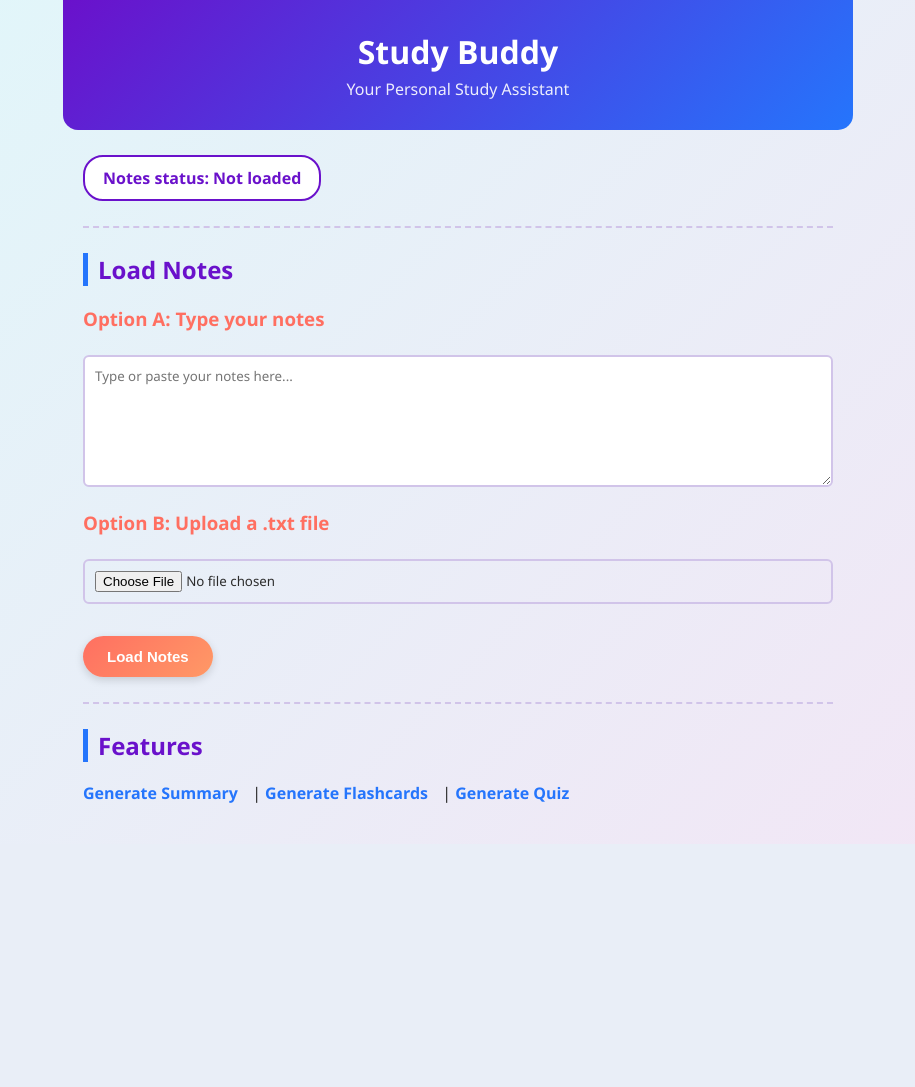
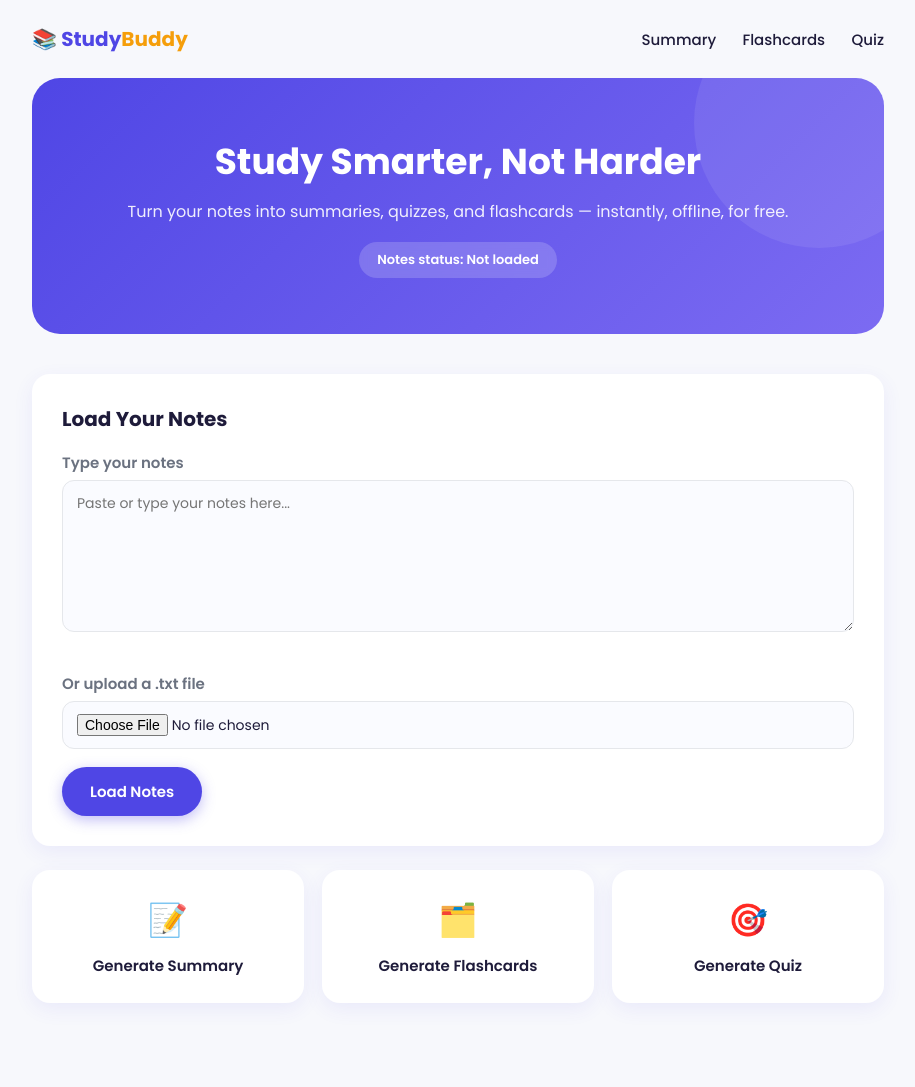
Before and after one commit to huzaifa2044/STUDYBUDDY, a Flask app: page / in a window 1280 px wide. Shown: the whole page, without its empty margins (182-1097 px from the left). Before the commit the page ends 803 px from the top, so only its background shows below. Run offline with Flask 3, Linux system fonts and the light colour scheme.

Commit message:
Updated UI design and quiz logic

```diff
--- a/app.py
+++ b/app.py
@@ -80,6 +80,5 @@ def quiz_submit():
 
     return render_template("quiz_result.html", score=score, total=total, results=results)
 
-
 if __name__ == "__main__":
-    app.run(debug=True)
+    app.run(debug=True, host="0.0.0.0", port=5000)
--- a/static/style.css
+++ b/static/style.css
@@ -1,108 +1,236 @@
-body {
-    font-family: 'Segoe UI', Arial, sans-serif;
-    max-width: 750px;
-    margin: 0 auto;
-    padding: 0 20px 40px 20px;
-    background: linear-gradient(135deg, #e0f7fa, #f3e5f5);
-    color: #2c2c2c;
+@import url('https://fonts.googleapis.com/css2?family=Poppins:wght@400;500;600;700&display=swap');
+
+:root {
+    --primary: #4f46e5;
+    --primary-dark: #4338ca;
+    --accent: #f59e0b;
+    --bg: #f7f8fc;
+    --card-bg: #ffffff;
+    --text-dark: #1e1b3a;
+    --text-muted: #6b7280;
+    --radius: 18px;
 }
 
-.header-banner {
-    background: linear-gradient(135deg, #6a11cb, #2575fc);
-    color: white;
-    padding: 30px 25px;
-    margin: 0 -20px 25px -20px;
-    border-radius: 0 0 15px 15px;
-    text-align: center;
+* {
+    box-sizing: border-box;
 }
 
-.header-banner h1 {
-    color: white;
+body {
+    font-family: 'Poppins', 'Segoe UI', Arial, sans-serif;
     margin: 0;
-    font-size: 32px;
+    background: var(--bg);
+    color: var(--text-dark);
 }
 
-.header-banner p {
-    margin: 5px 0 0 0;
-    opacity: 0.9;
+.container {
+    max-width: 900px;
+    margin: 0 auto;
+    padding: 0 24px 60px 24px;
 }
 
-h2 {
-    color: #6a11cb;
-    border-left: 5px solid #2575fc;
-    padding-left: 10px;
+/* NAVBAR */
+.navbar {
+    display: flex;
+    justify-content: space-between;
+    align-items: center;
+    max-width: 900px;
+    margin: 0 auto;
+    padding: 24px;
 }
 
-h3 {
-    color: #ff6f61;
+.navbar .logo {
+    font-size: 20px;
+    font-weight: 700;
+    color: var(--primary);
 }
 
+.navbar .logo span {
+    color: var(--accent);
+}
+
+.navbar a {
+    color: var(--text-dark);
+    text-decoration: none;
+    font-weight: 500;
+    margin-left: 22px;
+    font-size: 15px;
+}
+
+.navbar a:hover {
+    color: var(--primary);
+}
+
+/* HERO */
+.hero {
+    background: linear-gradient(135deg, var(--primary), #7c6bf2);
+    border-radius: 28px;
+    padding: 56px 40px;
+    text-align: center;
+    color: white;
+    margin-bottom: 40px;
+    position: relative;
+    overflow: hidden;
+}
+
+.hero::before {
+    content: "";
+    position: absolute;
+    width: 250px;
+    height: 250px;
+    background: rgba(255,255,255,0.08);
+    border-radius: 50%;
+    top: -80px;
+    right: -60px;
+}
+
+.hero h1 {
+    font-size: 36px;
+    margin: 0 0 10px 0;
+    font-weight: 700;
+}
+
+.hero p {
+    font-size: 16px;
+    opacity: 0.9;
+    margin: 0;
+}
+
+.badge {
+    display: inline-block;
+    margin-top: 18px;
+    background: rgba(255,255,255,0.18);
+    padding: 8px 18px;
+    border-radius: 30px;
+    font-size: 13px;
+    font-weight: 600;
+    backdrop-filter: blur(4px);
+}
+
+/* PAGE HEADER (non-home pages) */
+.page-header {
+    text-align: center;
+    margin-bottom: 36px;
+}
+
+.page-header h1 {
+    font-size: 30px;
+    color: var(--primary);
+    margin-bottom: 4px;
+}
+
+/* CARD / SECTION */
+.section-card {
+    background: var(--card-bg);
+    border-radius: var(--radius);
+    padding: 30px;
+    margin-bottom: 24px;
+    box-shadow: 0 6px 20px rgba(79, 70, 229, 0.08);
+}
+
+.section-card h2 {
+    margin-top: 0;
+    font-size: 20px;
+    color: var(--text-dark);
+}
+
+.section-card h3 {
+    font-size: 15px;
+    color: var(--text-muted);
+    font-weight: 600;
+    margin-bottom: 6px;
+}
+
+/* FORM ELEMENTS */
 textarea, input[type="text"], input[type="file"] {
     width: 100%;
-    padding: 10px;
-    margin-top: 5px;
-    box-sizing: border-box;
+    padding: 12px 14px;
+    border-radius: 12px;
+    border: 1.5px solid #e5e7eb;
     font-family: inherit;
-    border: 2px solid #d1c4e9;
-    border-radius: 6px;
+    font-size: 14px;
+    margin-bottom: 18px;
+    background: #fafbff;
 }
 
 textarea:focus, input[type="text"]:focus {
     outline: none;
-    border-color: #6a11cb;
+    border-color: var(--primary);
+    background: white;
 }
 
 button {
-    background: linear-gradient(135deg, #ff6f61, #ff9966);
+    background: var(--primary);
     color: white;
     border: none;
-    padding: 12px 24px;
-    border-radius: 25px;
+    padding: 13px 28px;
+    border-radius: 30px;
     cursor: pointer;
     font-size: 15px;
-    font-weight: bold;
-    margin-top: 10px;
-    box-shadow: 0 3px 8px rgba(0,0,0,0.15);
+    font-weight: 600;
+    font-family: inherit;
+    box-shadow: 0 4px 14px rgba(79, 70, 229, 0.35);
 }
 
 button:hover {
-    background: linear-gradient(135deg, #ff5a4d, #ff8952);
+    background: var(--primary-dark);
 }
 
-a {
-    color: #2575fc;
-    text-decoration: none;
-    font-weight: bold;
-    margin-right: 10px;
+/* FEATURE GRID */
+.feature-grid {
+    display: grid;
+    grid-template-columns: repeat(3, 1fr);
+    gap: 18px;
+    margin-bottom: 24px;
 }
 
-a:hover {
+.feature-card {
+    background: var(--card-bg);
+    border-radius: var(--radius);
+    padding: 26px 18px;
+    text-align: center;
+    text-decoration: none;
+    color: var(--text-dark);
+    box-shadow: 0 6px 20px rgba(79, 70, 229, 0.08);
+    transition: transform 0.15s ease;
+}
+
+.feature-card:hover {
+    transform: translateY(-4px);
+}
+
+.feature-card .icon {
+    font-size: 32px;
+    margin-bottom: 10px;
+}
+
+.feature-card .title {
+    font-weight: 600;
+    font-size: 15px;
+}
+
+/* FLASHCARDS */
+.card {
+    background: var(--card-bg);
+    border-radius: 16px;
+    padding: 18px 20px;
+    margin-bottom: 14px;
+    box-shadow: 0 6px 20px rgba(79, 70, 229, 0.08);
+    border-left: 5px solid var(--accent);
+}
+
+/* LINKS */
+a.text-link {
+    color: var(--primary);
+    font-weight: 600;
+    text-decoration: none;
+}
+
+a.text-link:hover {
     text-decoration: underline;
-    color: #6a11cb;
 }
 
 hr {
     border: none;
-    border-top: 2px dashed #d1c4e9;
-    margin: 25px 0;
+    border-top: 1.5px dashed #e5e7eb;
+    margin: 30px 0;
 }
-
-.card {
-    border: none;
-    border-left: 5px solid #ff9966;
-    border-radius: 8px;
-    padding: 15px;
-    margin-bottom: 12px;
-    background-color: white;
-    box-shadow: 0 2px 6px rgba(0,0,0,0.08);
-}
-
-.status-box {
-    background-color: white;
-    padding: 10px 18px;
-    border-radius: 20px;
-    border: 2px solid #6a11cb;
-    display: inline-block;
-    font-weight: bold;
-    color: #6a11cb;
-}
--- a/templates/index.html
+++ b/templates/index.html
@@ -5,33 +5,51 @@
     <link rel="stylesheet" href="{{ url_for('static', filename='style.css') }}">
 </head>
 <body>
-    <div class="header-banner">
-        <h1>Study Buddy</h1>
-        <p>Your Personal Study Assistant</p>
+    <div class="navbar">
+        <div class="logo">📚 Study<span>Buddy</span></div>
+        <div>
+            <a href="/summary">Summary</a>
+            <a href="/flashcards">Flashcards</a>
+            <a href="/quiz">Quiz</a>
+        </div>
     </div>
 
-    <p><span class="status-box">Notes status: {{ status }}</span></p>
+    <div class="container">
 
-    <hr>
+        <div class="hero">
+            <h1>Study Smarter, Not Harder</h1>
+            <p>Turn your notes into summaries, quizzes, and flashcards — instantly, offline, for free.</p>
+            <div class="badge">Notes status: {{ status }}</div>
+        </div>
 
-    <h2>Load Notes</h2>
+        <div class="section-card">
+            <h2>Load Your Notes</h2>
             <form action="/load" method="POST" enctype="multipart/form-data">
+                <h3>Type your notes</h3>
+                <textarea name="typed_notes" rows="6" placeholder="Paste or type your notes here..."></textarea>
 
-        <h3>Option A: Type your notes</h3>
-        <textarea name="typed_notes" rows="6" cols="60" placeholder="Type or paste your notes here..."></textarea>
-
-        <h3>Option B: Upload a .txt file</h3>
+                <h3>Or upload a .txt file</h3>
                 <input type="file" name="notes_file">
 
-        <br><br>
                 <button type="submit">Load Notes</button>
             </form>
+        </div>
 
-    <hr>
-    <h2>Features</h2>
-    <a href="/summary">Generate Summary</a> |
-    <a href="/flashcards">Generate Flashcards</a> |
-    <a href="/quiz">Generate Quiz</a>
+        <div class="feature-grid">
+            <a href="/summary" class="feature-card">
+                <div class="icon">📝</div>
+                <div class="title">Generate Summary</div>
+            </a>
+            <a href="/flashcards" class="feature-card">
+                <div class="icon">🗂️</div>
+                <div class="title">Generate Flashcards</div>
+            </a>
+            <a href="/quiz" class="feature-card">
+                <div class="icon">🎯</div>
+                <div class="title">Generate Quiz</div>
+            </a>
+        </div>
 
+    </div>
 </body>
 </html>
```
Also changed, not shown: templates/flashcards.html (+14 -4 lines), templates/quiz.html (+15 -8 lines), templates/quiz_result.html (+22 -16 lines), templates/summary.html (+13 -5 lines). Lines whose indentation alone changed are shown as unchanged.
